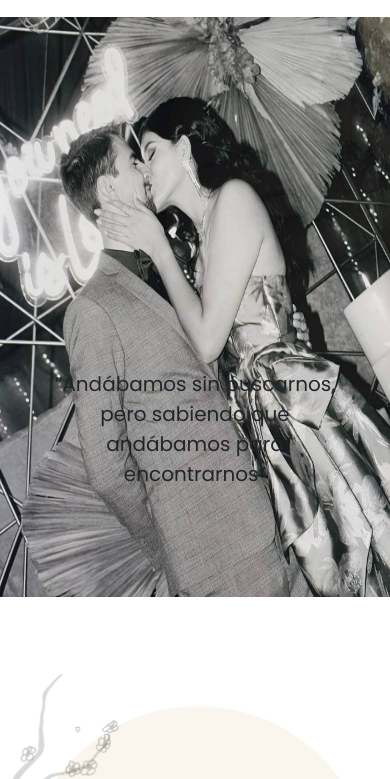
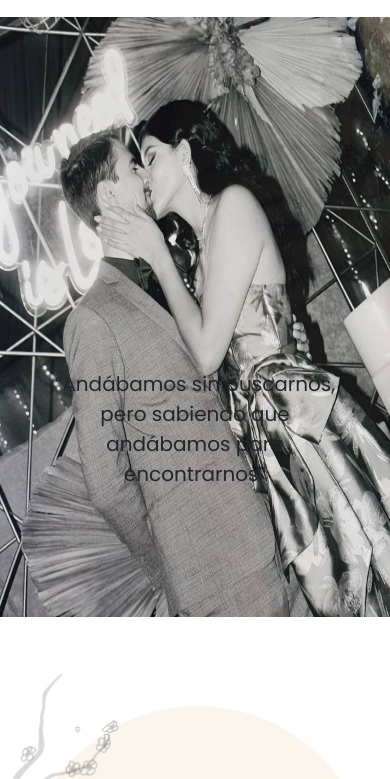
Before and after one commit to yeranik/Wedding-Invitations, a plain HTML site: page index.html in a window 390 px wide. Shown: the part 65-844 px from the top of the page. Drawn offline with nearby package versions, Linux system fonts and the light colour scheme.

Commit message:
hero image test for larer phones

```diff
--- a/src/style.css
+++ b/src/style.css
@@ -62,7 +62,7 @@ footer {
 }
 
 .heroimage {
-  height: 580px;
+  height: 600px;
 }
 
 .greeting {
```
